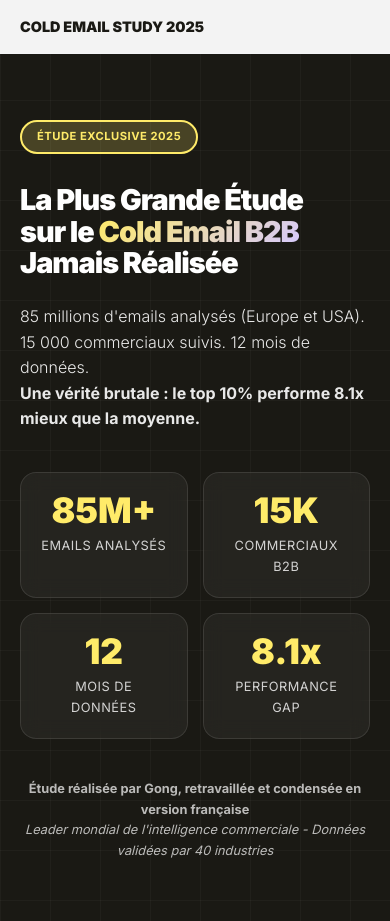
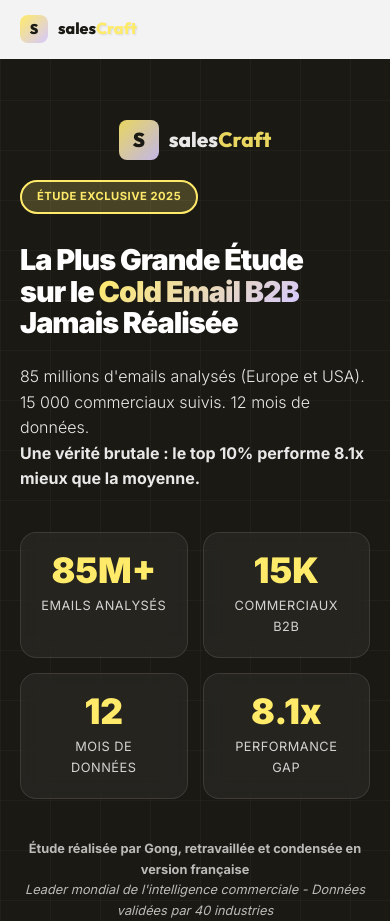
Before and after one commit to salescraft/emailBtoB, a plain HTML site: page index.html in a window 390 px wide. Shown: the top 921 px of the page. Drawn offline with nearby package versions, Linux system fonts and the light colour scheme.

Commit message:
Update index.html

```diff
--- a/index.html
+++ b/index.html
@@ -6,6 +6,7 @@
     <title>Étude Strategic Cold Email 2025 - 85M+ Emails Analysés</title>
     <script src="https://cdn.jsdelivr.net/npm/chart.js@4.4.0/dist/chart.umd.js"></script>
     <link href="https://fonts.googleapis.com/css2?family=Inter:wght@300;400;500;600;700;800;900&display=swap" rel="stylesheet">
+    <link href="https://fonts.googleapis.com/css2?family=Outfit:wght@300;400;500;600;700;800;900&display=swap" rel="stylesheet">
     <link rel="stylesheet" href="https://cdn.jsdelivr.net/npm/@fortawesome/fontawesome-free@6.4.0/css/all.min.css">
     <style>
         * {
@@ -38,6 +39,92 @@
             max-width: 1200px;
             margin: 0 auto;
             padding: 0 20px;
+        }
+
+        /* Logo salesCraft */
+        .salescraft-logo {
+            display: flex;
+            align-items: center;
+            gap: 10px;
+            font-family: 'Outfit', sans-serif;
+        }
+
+        .salescraft-logo-icon {
+            width: 32px;
+            height: 32px;
+            background: linear-gradient(135deg, var(--accent1), var(--accent2));
+            border-radius: 8px;
+            display: flex;
+            align-items: center;
+            justify-content: center;
+            font-weight: 900;
+            font-size: 16px;
+            color: var(--primary);
+        }
+
+        .salescraft-logo-text {
+            font-weight: 800;
+            font-size: 1.1rem;
+            color: var(--primary);
+        }
+
+        .salescraft-logo-text .craft {
+            color: var(--accent1);
+            text-shadow: 1px 1px 2px rgba(0,0,0,0.1);
+        }
+
+        /* Hero Logo */
+        .hero-logo {
+            text-align: center;
+            margin-bottom: 20px;
+        }
+
+        .hero-logo .salescraft-logo {
+            justify-content: center;
+            opacity: 0.9;
+        }
+
+        .hero-logo .salescraft-logo-icon {
+            width: 40px;
+            height: 40px;
+            font-size: 20px;
+        }
+
+        .hero-logo .salescraft-logo-text {
+            font-size: 1.3rem;
+            color: var(--white);
+        }
+
+        .hero-logo .salescraft-logo-text .craft {
+            color: var(--accent1);
+        }
+
+        /* Footer Logo */
+        .footer-logo {
+            text-align: center;
+            margin-top: 40px;
+            padding-top: 30px;
+            border-top: 1px solid rgba(255,255,255,0.1);
+        }
+
+        .footer-logo .salescraft-logo {
+            justify-content: center;
+            margin-bottom: 15px;
+        }
+
+        .footer-logo .salescraft-logo-text {
+            color: var(--white);
+        }
+
+        .footer-logo .salescraft-logo-text .craft {
+            color: var(--accent1);
+        }
+
+        .footer-logo-tagline {
+            font-size: 0.9rem;
+            opacity: 0.7;
+            color: var(--white);
+            font-style: italic;
         }
 
         /* Navigation Menu - Optimisé mobile */
@@ -1104,6 +1191,16 @@
                 grid-template-columns: 1fr;
                 gap: 10px;
             }
+
+            .salescraft-logo-icon {
+                width: 28px;
+                height: 28px;
+                font-size: 14px;
+            }
+
+            .salescraft-logo-text {
+                font-size: 1rem;
+            }
         }
     </style>
 </head>
@@ -1111,7 +1208,10 @@
     <!-- Navigation Menu -->
     <nav class="nav-menu">
         <div class="nav-content">
-            <div class="nav-logo">COLD EMAIL STUDY 2025</div>
+            <div class="salescraft-logo">
+                <div class="salescraft-logo-icon">S</div>
+                <div class="salescraft-logo-text">sales<span class="craft">Craft</span></div>
+            </div>
             <ul class="nav-links">
                 <li><a href="#cost-reality">Coût réalité</a></li>
                 <li><a href="#mobile-reality">Mobile</a></li>
@@ -1129,6 +1229,13 @@
     <section class="hero">
         <div class="container">
             <div class="hero-content">
+                <div class="hero-logo">
+                    <div class="salescraft-logo">
+                        <div class="salescraft-logo-icon">S</div>
+                        <div class="salescraft-logo-text">sales<span class="craft">Craft</span></div>
+                    </div>
+                </div>
+
                 <div class="hero-badge">ÉTUDE EXCLUSIVE 2025</div>
 
                 <h1>
@@ -2101,6 +2208,16 @@
             <p style="margin-top: 30px; font-size: 0.9rem; opacity: 0.7;">
                 Pas de vente forcée. Juste 30 minutes pour identifier vos 3 premiers axes d'amélioration.
             </p>
+
+            <div class="footer-logo">
+                <div class="salescraft-logo">
+                    <div class="salescraft-logo-icon">S</div>
+                    <div class="salescraft-logo-text">sales<span class="craft">Craft</span></div>
+                </div>
+                <div class="footer-logo-tagline">
+                    "On ne cash te rien. On te partage nos techniques, expérience et conseils."
+                </div>
+            </div>
         </div>
     </section>
 
```
